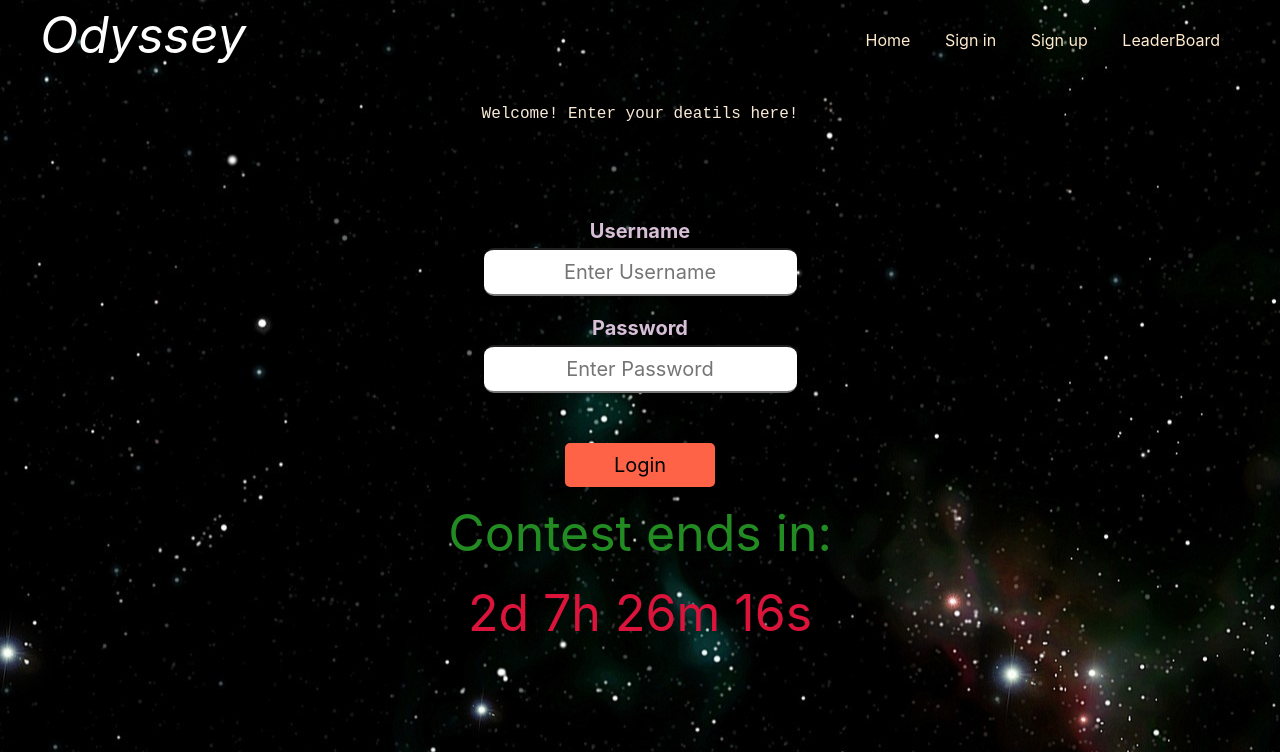
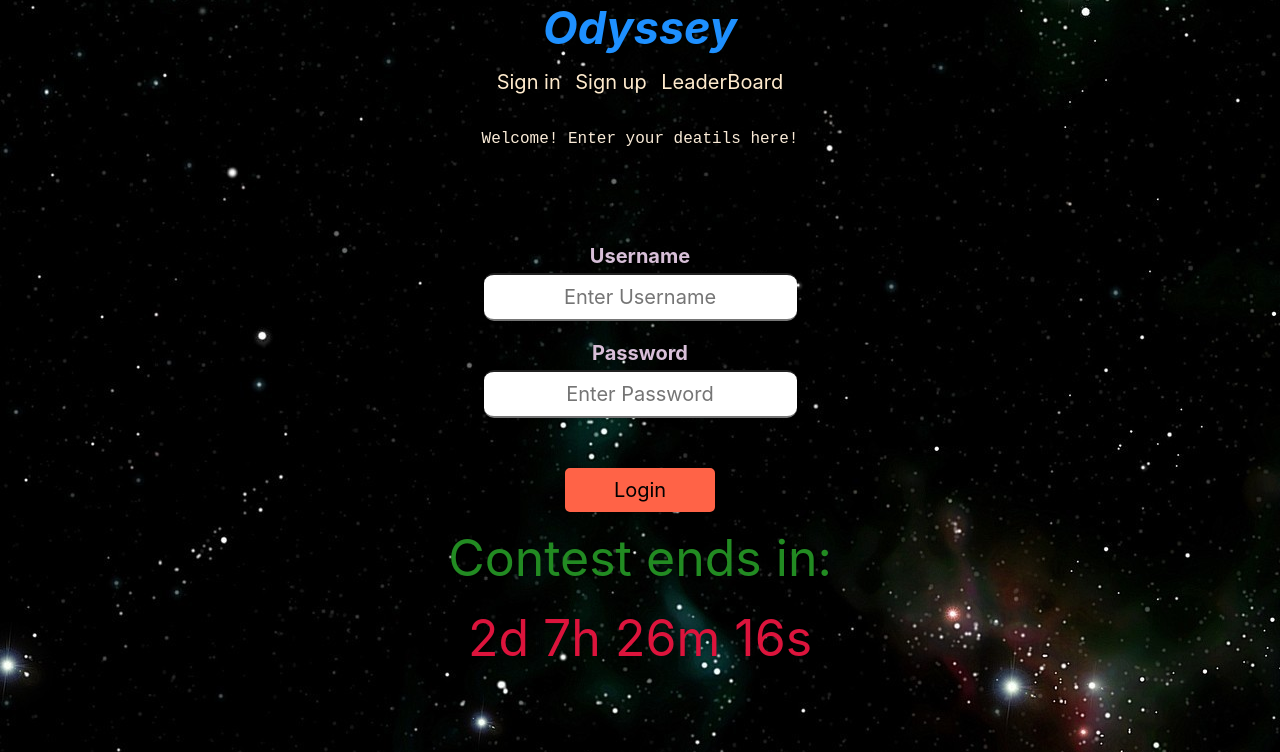
Before and after one commit to shuxton/quiz, a Node server app: page /register in a window 1280 px wide. Shown: the top 752 px of the page. Run offline with Node 20, Linux system fonts and the light colour scheme; some libraries are stand-ins or nearby versions.

Commit message:
connectv1

```diff
--- a/public/MainStyle.css
+++ b/public/MainStyle.css
@@ -21,34 +21,30 @@ header{
 ul{
 
     list-style-type: none;
-    float: right;
-    margin-top: -35px;
+    float: inherit;
+    margin-top: 15px;
 }
 
 li{
     display: inline-block;
+    font-size: 20px;
 }
 
-ul li a{
+#club,ul li a{
     text-decoration: none;
     color: blanchedalmond;
-    padding: 10px 20px 0px 10px;
+    padding: 5px 5px 0px 5px;
     margin-top: 20px;
 }
 
 
-ul li a:hover{
+ ul li a:hover{
     background-color: #fff;
     text-align: center;
     color: black;
 }
 
-.Odyssey{
-    color: white;
-    font-style: oblique;
-    font-size: 50px;
-    margin-top: 5px;
-}
+
 
 .headerbox{
     max-width: 1200px;
@@ -59,8 +55,8 @@ h1{
     align-items: center;
     text-align: center;
     color: honeydew;
-    margin-top: 200px;
-    font-size: 100px;
+    margin-top: 10%;
+    font-size:70px;
 }
 
 .subtext{
@@ -73,14 +69,15 @@ h1{
     color: black;
     font-size: 20px;
     margin-top: 50px;
-    margin-left: 590px;
+    /* margin-left: 590px; */
     border: 10px solid tomato;
     display: inline-block;
     border-radius: 5px;
 }
 
-.Maincontent{
+.Maincontent,.od{
     align-items: center;
+    text-align: center;
 }
 
 /* .button:hover{
@@ -108,7 +105,6 @@ h1{
     display: inline-block;
     width: 150px;
     border-radius: 5px;
-   align-self: center;
   }
 
   .label{
--- a/views/register.ejs
+++ b/views/register.ejs
@@ -11,12 +11,11 @@
 
 <body>
   <header>
-    <div class="headerbox">
-      <div class="Odyssey">
-        <p>Odyssey</p>
-      </div>
+    <div class="od"><a id="club" href="/"
+        style="color: dodgerblue;font-style: oblique;font-weight: bold;font-size: 45px;">Odyssey</a><br />
+
       <ul>
-        <li><a href="/">Home</a></li>
+
         <% if(!currentUser){ %>
         <li><a href="/login">Sign in</a></li>
         <li><a href="/register">Sign up</a></li>
@@ -24,13 +23,14 @@
         <li><a href="#">Signed in as <%=currentUser.username%></a></li>
         <li><a href="/logout">Logout</a></li>
         <%}%>
-        <li><a href="/quiz/leaderboard">LeaderBoard</a></li>
+        <li style="margin-right: 0px;"><a href="/quiz/leaderboard" style="margin-right: 0px;">LeaderBoard</a></li>
       </ul>
+    </div>
     </div>
   </header>
 
   <p
-    style="font-size: medium; color: antiquewhite; font-family: 'Courier New', Courier, monospace; text-align: center;">
+    style="font-size: medium; color: antiquewhite; font-family: 'Courier New', Courier, monospace; text-align: center;margin-top: 30px;">
     Welcome! Enter your deatils here!</p>
   <div class="container">
     <form class="form-signin" action="/register" method="POST">
```
Also changed, not shown: views/landing.ejs (+6 -6 lines), views/login.ejs (+7 -7 lines), views/partials/header.ejs (+6 -6 lines), views/quiz/leaderboard.ejs (+8 -8 lines).
